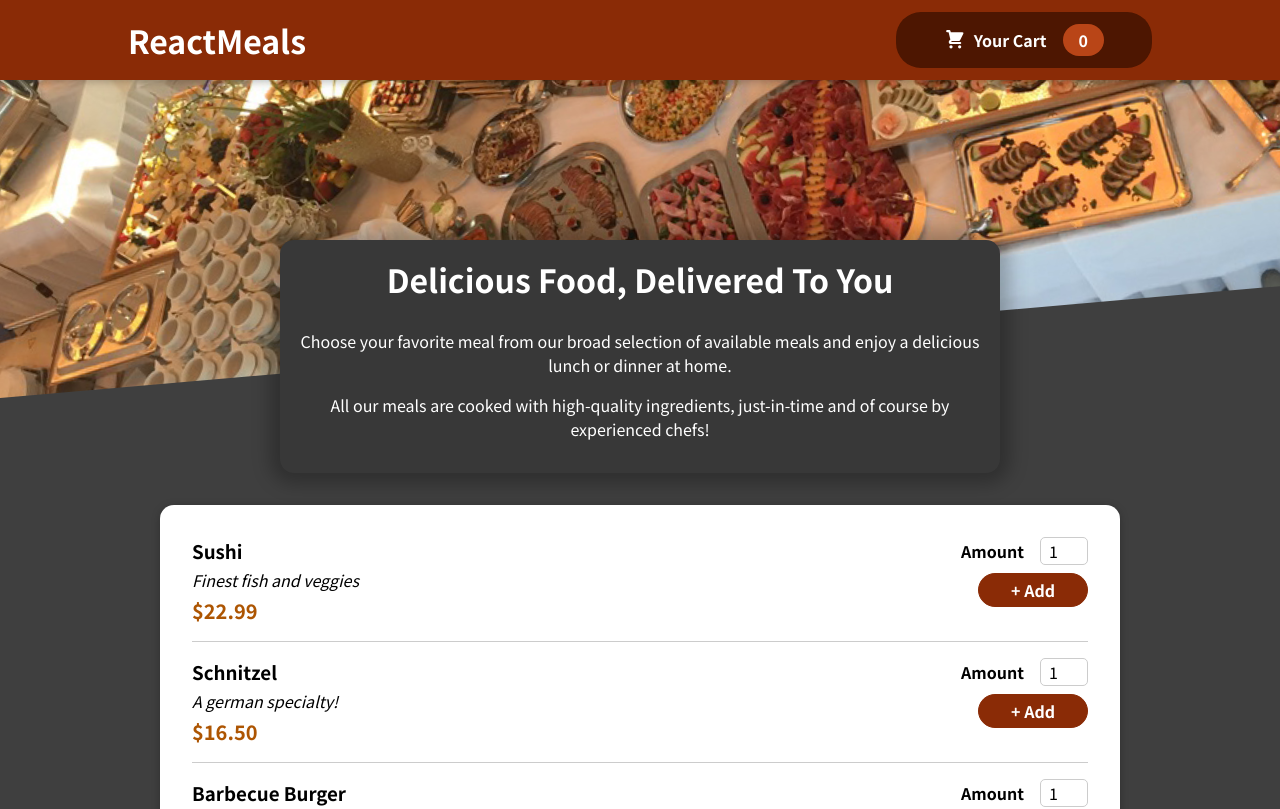
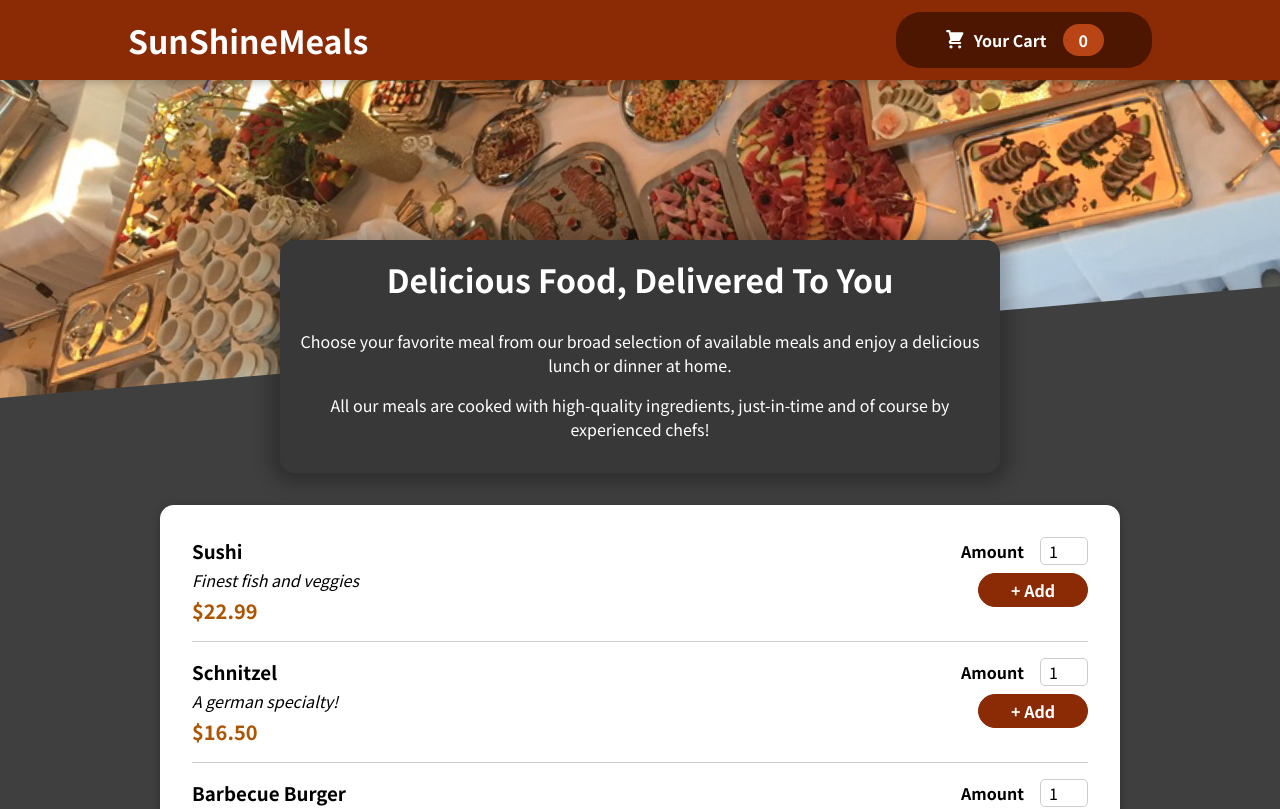
Before and after one commit to Vikassinghrathor/Food_order_website, a React (Create React App) app: page / in a window 1280 px wide. Shown: the top 809 px of the page. Built offline with nearby package versions, Linux system fonts and the light colour scheme.

Commit message:
final changes

```diff
--- a/src/Components/Layout/Header.jsx
+++ b/src/Components/Layout/Header.jsx
@@ -8,7 +8,7 @@ const Header = (props) => {
   return (
     <Fragment>
       <header className={classes.header}>
-        <h1>ReactMeals</h1>
+        <h1>SunShineMeals</h1>
         <HeaderCartButton onClick={props.onShowCart} />
       </header>
       <div className={classes['main-image']}>
```
